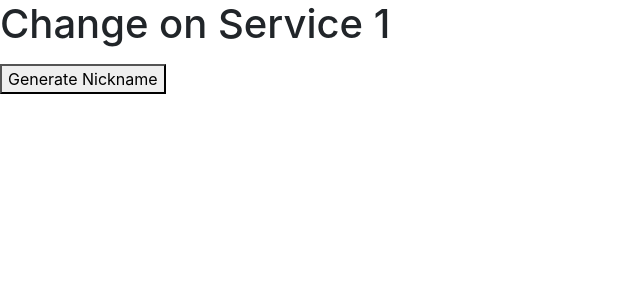
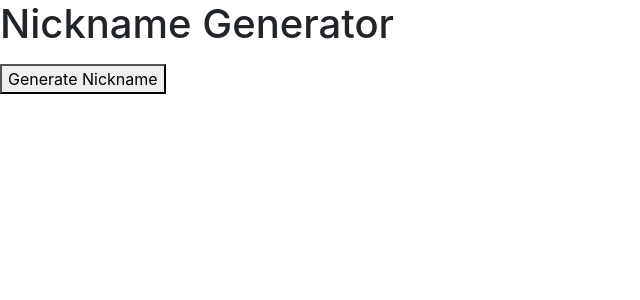
Before and after one commit to tadasbytautas/tadasSFIA2, a Flask app: page / in a window 1280 px wide. Shown: the top 300 px of the page, without its empty margins (0-640 px from the left). Run offline with Flask 2, Linux system fonts and the light colour scheme; data comes from the database, SQL or seed files in the repository; data that the repository does not hold is empty; parts of the project's set-up code (start-up, migrations or seed data) failed here and were passed over; some libraries are stand-ins or nearby versions.

Commit message:
more testing on service 4

```diff
--- a/Service_1/application/templates/index.html
+++ b/Service_1/application/templates/index.html
@@ -8,8 +8,8 @@
         </head>
         <body>
             <h1>
-                <!-- Nickname Generator -->
-                Change on Service 1
+                Nickname Generator
+                <!-- Change on Service 1 -->
             </h1>
 
             <p>
--- a/Service_2/application/routes.py
+++ b/Service_2/application/routes.py
@@ -5,7 +5,7 @@ import random
 @app.route('/randomphrase', methods=['GET'])
 def beginning():
 
-	# list = ['Brainsucker','Lionel','Grabber','Riley','Crawler','Matterslurper','Abomination','Lurker','Adolf']
-	list = ['change on service 1a','change on service 1b','change on service 1c','change on service 1d','change on service 1e','change on service 1f','change on service 1g','change on service 1k','change on service 1l']
+	list = ['Brainsucker','Lionel','Grabber','Riley','Crawler','Matterslurper','Abomination','Lurker','Adolf']
+	# list = ['change on service 1a','change on service 1b','change on service 1c','change on service 1d','change on service 1e','change on service 1f','change on service 1g','change on service 1k','change on service 1l']
 
 	return list[random.randrange(8)]
--- a/Service_3/application/routes.py
+++ b/Service_3/application/routes.py
@@ -5,7 +5,7 @@ import random
 @app.route('/randomphrase', methods=['GET'])
 def ending():
 
-	# list = ['Cole','Ferenczy','Otonashi','Munster','Tepesh','Corvinus','Count','Petrova','Knight']
-	list = ['change on service 2a','change on service 2b','change on service 2c','change on service 2d','change on service 2e','change on service 2f','change on service 2g','change on service 2k','change on service 2l']
+	list = ['Cole','Ferenczy','Otonashi','Munster','Tepesh','Corvinus','Count','Petrova','Knight']
+	# list = ['change on service 2a','change on service 2b','change on service 2c','change on service 2d','change on service 2e','change on service 2f','change on service 2g','change on service 2k','change on service 2l']
 
 	return list[random.randrange(8)]
--- a/Service_4/application/routes.py
+++ b/Service_4/application/routes.py
@@ -7,5 +7,6 @@ def sentence():
     beginning = requests.get('http://service_2:5001/randomphrase')
     ending = requests.get('http://service_3:5002/randomphrase')
     response = beginning.text + " " + ending.text
-    # response = beginning.text + " (Service 4 change) " + ending.text
+    # uncomment below to show changes on service 4
+    response = response + " change to service 4"
     return response
```
